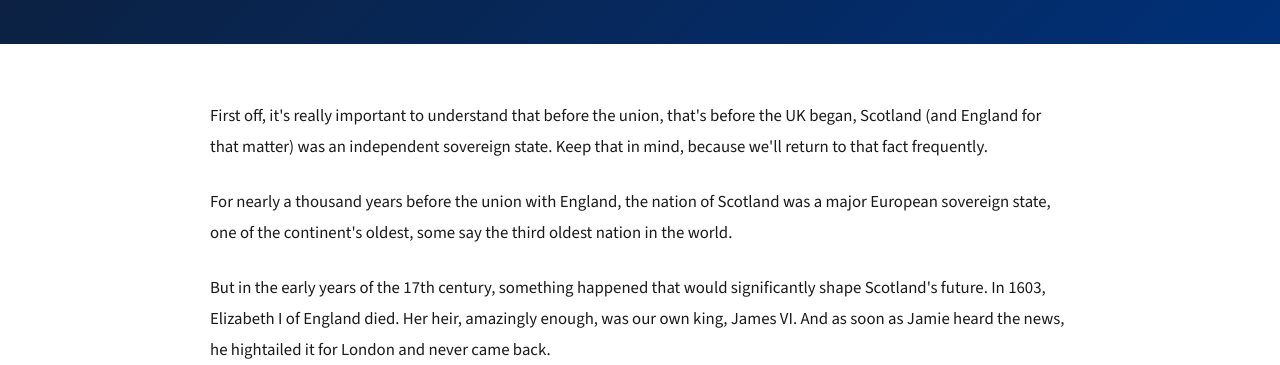
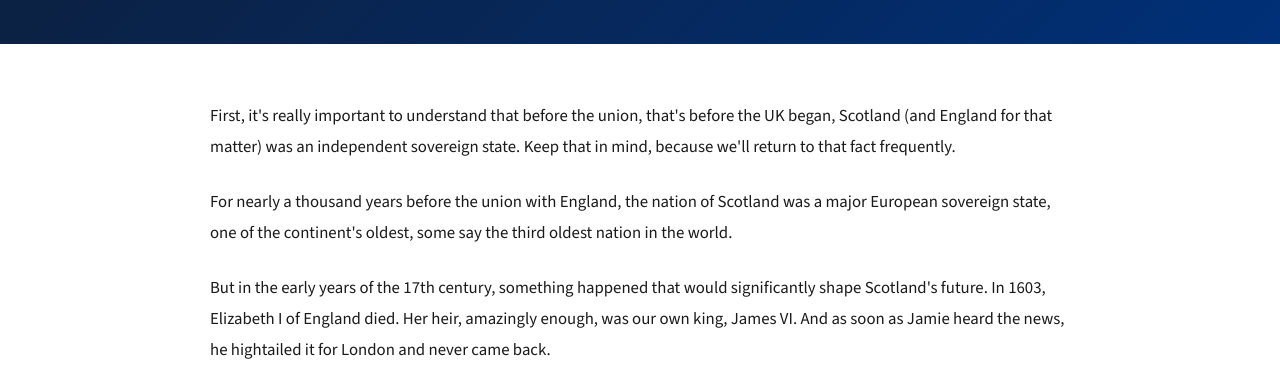
Before and after one commit to project-arbroath/endtheunion-site, an Eleventy site: page src/how-the-uk-came-to-be/the-run-up-to-the-union.md in a window 1280 px wide. Shown: the part 435-800 px from the top of the page. Built offline with nearby package versions, Linux system fonts and the light colour scheme; Eleventy itself is replaced by a stand-in of ours; files that its build step writes are made by us from their sources; a web font is replaced by a local one.

Commit message:
Update How the UK Came To Be “run-up”

```diff
--- a/src/how-the-uk-came-to-be/the-run-up-to-the-union.md
+++ b/src/how-the-uk-came-to-be/the-run-up-to-the-union.md
@@ -4,8 +4,7 @@ title: The Run Up To The Union
 navPage: how-uk
 permalink: /how-the-uk-came-to-be/the-run-up-to-the-union/
 ---
-
-First off, it's really important to understand that before the union, that's before the UK began, Scotland (and England for that matter) was an independent sovereign state. Keep that in mind, because we'll return to that fact frequently.
+First, it's really important to understand that before the union, that's before the UK began, Scotland (and England for that matter) was an independent sovereign state. Keep that in mind, because we'll return to that fact frequently.
 
 For nearly a thousand years before the union with England, the nation of Scotland was a major European sovereign state, one of the continent's oldest, some say the third oldest nation in the world.
 
```
